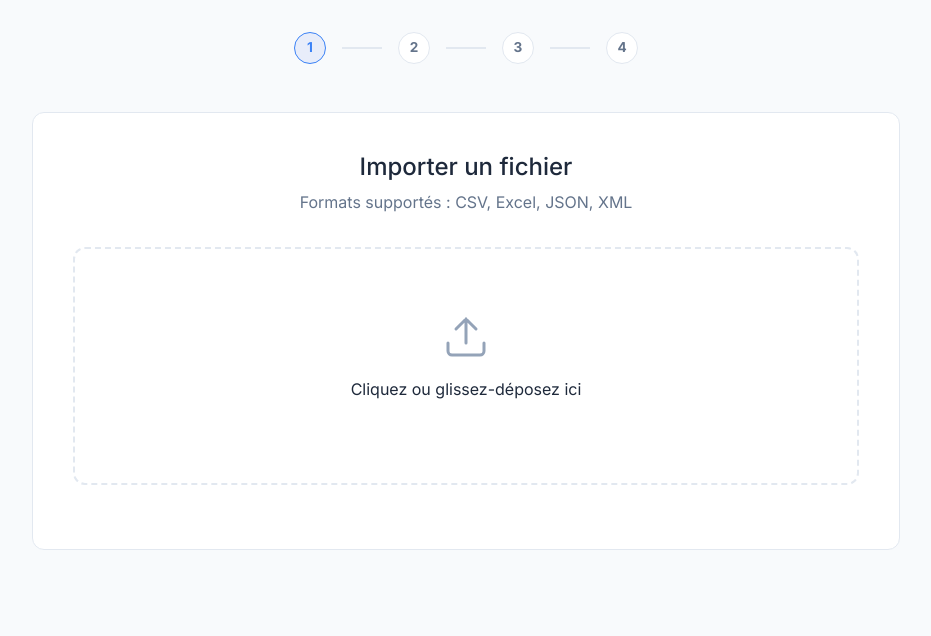
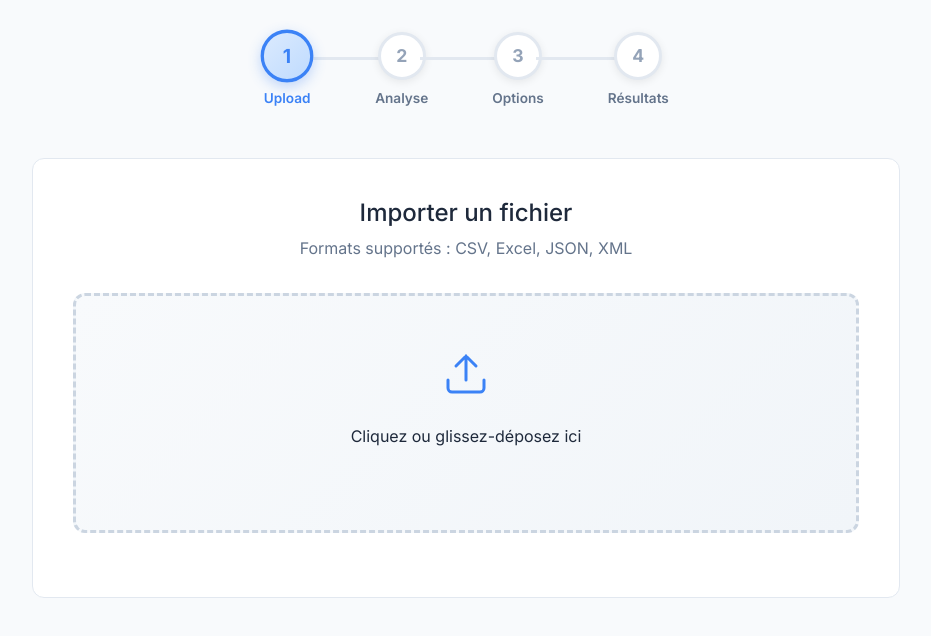
Before and after one commit to Zeyna175/data-processor-app, an Angular app in the folder python_Angular/: page /upload in a window 1280 px wide. Shown: the top 636 px of the page, without its empty margins (174-1105 px from the left). Built offline with nearby package versions, Linux system fonts and the light colour scheme; sample sign-in values are in the browser's storage.

Commit message:
Design: Stepper coloré avec labels et animations

```diff
--- a/python_Angular/src/app/file-upload/file-upload.component.css
+++ b/python_Angular/src/app/file-upload/file-upload.component.css
@@ -10,41 +10,73 @@
     display: flex;
     align-items: center;
     justify-content: center;
-    gap: 1rem;
+    gap: 0;
     margin-bottom: 3rem;
 }
 
+.step-item {
+    display: flex;
+    flex-direction: column;
+    align-items: center;
+    gap: 0.5rem;
+}
+
 .step {
-    width: 32px;
-    height: 32px;
+    width: 48px;
+    height: 48px;
     border-radius: 50%;
-    background: var(--bg-card);
-    border: 1.5px solid var(--border);
+    background: white;
+    border: 3px solid #e2e8f0;
     display: flex;
     align-items: center;
     justify-content: center;
     font-weight: 700;
-    font-size: 0.85rem;
-    color: var(--text-secondary);
-    transition: var(--transition);
+    font-size: 1.1rem;
+    color: #94a3b8;
+    transition: all 0.3s ease;
+    box-shadow: 0 2px 8px rgba(0,0,0,0.08);
 }
 
 .step.active {
-    border-color: var(--accent);
-    color: var(--accent);
-    background: rgba(102, 126, 234, 0.1);
+    border-color: #3b82f6;
+    color: #3b82f6;
+    background: linear-gradient(135deg, #dbeafe 0%, #bfdbfe 100%);
+    transform: scale(1.1);
+    box-shadow: 0 4px 12px rgba(59, 130, 246, 0.3);
 }
 
 .step.done {
-    background: var(--success);
-    border-color: var(--success);
+    background: linear-gradient(135deg, #10b981 0%, #059669 100%);
+    border-color: #10b981;
     color: white;
+    box-shadow: 0 4px 12px rgba(16, 185, 129, 0.3);
+}
+
+.step-label {
+    font-size: 0.85rem;
+    font-weight: 600;
+    color: #64748b;
+}
+
+.step-item:has(.step.active) .step-label {
+    color: #3b82f6;
+}
+
+.step-item:has(.step.done) .step-label {
+    color: #10b981;
 }
 
 .step-line {
-    width: 40px;
-    height: 2px;
-    background: var(--border);
+    width: 80px;
+    height: 3px;
+    background: #e2e8f0;
+    margin: 0 -0.5rem;
+    margin-bottom: 1.5rem;
+    transition: all 0.3s ease;
+}
+
+.step-line.done {
+    background: linear-gradient(90deg, #10b981 0%, #059669 100%);
 }
 
 /* Upload Card */
@@ -68,7 +100,7 @@
 }
 
 .drop-zone {
-    border: 2px dashed var(--border);
+    border: 3px dashed #cbd5e1;
     border-radius: var(--radius);
     padding: 4rem 2rem;
     cursor: pointer;
@@ -78,15 +110,19 @@
     flex-direction: column;
     align-items: center;
     gap: 1rem;
+    background: linear-gradient(135deg, #f8fafc 0%, #f1f5f9 100%);
 }
 
 .drop-zone:hover {
-    border-color: var(--accent);
-    background: rgba(102, 126, 234, 0.04);
+    border-color: #3b82f6;
+    background: linear-gradient(135deg, #dbeafe 0%, #eff6ff 100%);
+    transform: translateY(-2px);
+    box-shadow: 0 8px 24px rgba(59, 130, 246, 0.15);
 }
 
 .drop-icon {
-    color: var(--text-muted);
+    color: #3b82f6;
+    animation: bounce 2s infinite;
 }
 
 .file-preview {
@@ -115,14 +151,20 @@
 }
 
 .btn-analyze {
-    padding: 0.6rem 1.5rem;
-    background: var(--accent);
+    padding: 0.75rem 2rem;
+    background: linear-gradient(135deg, #3b82f6 0%, #2563eb 100%);
     color: white;
     border: none;
     border-radius: var(--radius-sm);
     font-weight: 600;
     cursor: pointer;
     transition: var(--transition);
+    box-shadow: 0 4px 12px rgba(59, 130, 246, 0.3);
+}
+
+.btn-analyze:hover:not(:disabled) {
+    transform: translateY(-2px);
+    box-shadow: 0 6px 20px rgba(59, 130, 246, 0.4);
 }
 
 .btn-analyze:disabled {
--- a/python_Angular/src/app/file-upload/file-upload.component.html
+++ b/python_Angular/src/app/file-upload/file-upload.component.html
@@ -1,12 +1,44 @@
 <div class="upload-container">
     <div class="stepper">
-        <div class="step" [class.active]="currentStep === 1" [class.done]="currentStep > 1">1</div>
-        <div class="step-line"></div>
-        <div class="step" [class.active]="currentStep === 2" [class.done]="currentStep > 2">2</div>
-        <div class="step-line"></div>
-        <div class="step" [class.active]="currentStep === 3" [class.done]="currentStep > 3">3</div>
-        <div class="step-line"></div>
-        <div class="step" [class.active]="currentStep === 4" [class.done]="currentStep > 4">4</div>
+        <div class="step-item">
+            <div class="step" [class.active]="currentStep === 1" [class.done]="currentStep > 1">
+                <svg *ngIf="currentStep > 1" width="16" height="16" viewBox="0 0 24 24" fill="none">
+                    <path d="M20 6L9 17l-5-5" stroke="currentColor" stroke-width="3" stroke-linecap="round"/>
+                </svg>
+                <span *ngIf="currentStep <= 1">1</span>
+            </div>
+            <span class="step-label">Upload</span>
+        </div>
+        <div class="step-line" [class.done]="currentStep > 1"></div>
+        <div class="step-item">
+            <div class="step" [class.active]="currentStep === 2" [class.done]="currentStep > 2">
+                <svg *ngIf="currentStep > 2" width="16" height="16" viewBox="0 0 24 24" fill="none">
+                    <path d="M20 6L9 17l-5-5" stroke="currentColor" stroke-width="3" stroke-linecap="round"/>
+                </svg>
+                <span *ngIf="currentStep <= 2">2</span>
+            </div>
+            <span class="step-label">Analyse</span>
+        </div>
+        <div class="step-line" [class.done]="currentStep > 2"></div>
+        <div class="step-item">
+            <div class="step" [class.active]="currentStep === 3" [class.done]="currentStep > 3">
+                <svg *ngIf="currentStep > 3" width="16" height="16" viewBox="0 0 24 24" fill="none">
+                    <path d="M20 6L9 17l-5-5" stroke="currentColor" stroke-width="3" stroke-linecap="round"/>
+                </svg>
+                <span *ngIf="currentStep <= 3">3</span>
+            </div>
+            <span class="step-label">Options</span>
+        </div>
+        <div class="step-line" [class.done]="currentStep > 3"></div>
+        <div class="step-item">
+            <div class="step" [class.active]="currentStep === 4" [class.done]="currentStep > 4">
+                <svg *ngIf="currentStep > 4" width="16" height="16" viewBox="0 0 24 24" fill="none">
+                    <path d="M20 6L9 17l-5-5" stroke="currentColor" stroke-width="3" stroke-linecap="round"/>
+                </svg>
+                <span *ngIf="currentStep <= 4">4</span>
+            </div>
+            <span class="step-label">Résultats</span>
+        </div>
     </div>
 
     <div *ngIf="currentStep === 1" class="upload-card">
```
Also changed, not shown: 2 other files (tests, documents, lock files or other folders).
